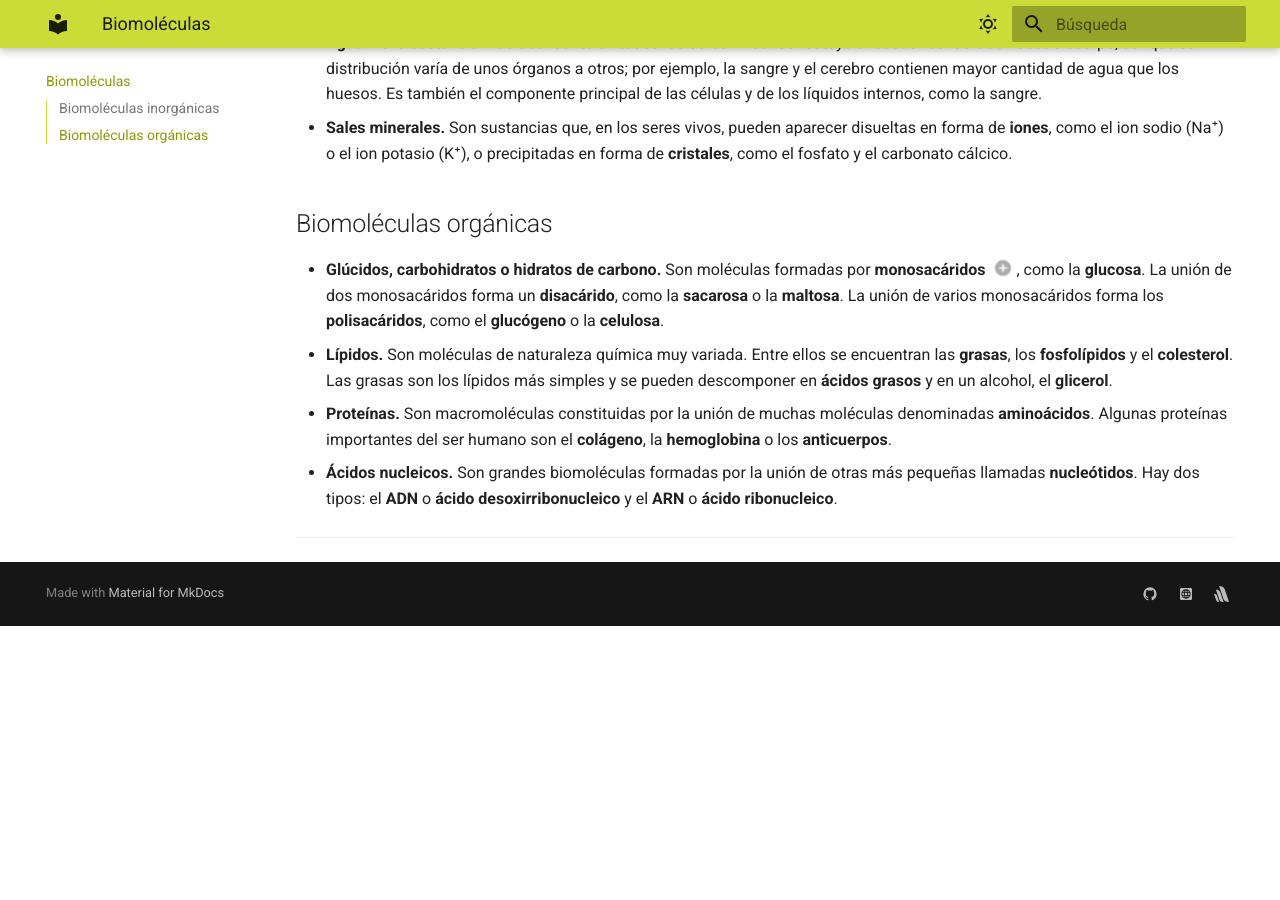
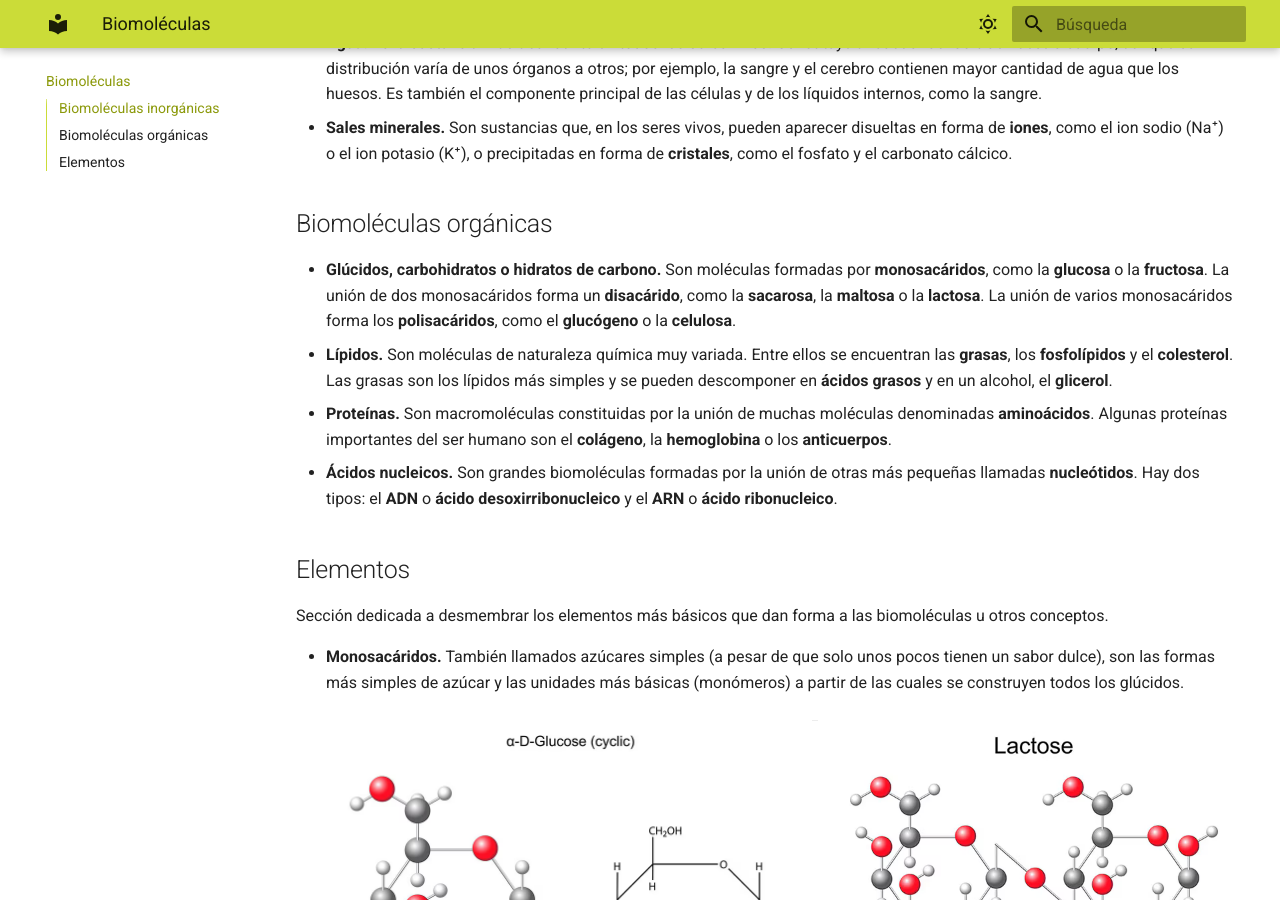
Before and after one commit to AlejandroBM99/mkdocs-biology, an MkDocs documentation site: the page built from docs/organization/biomolecule.md, in a window 1280 px wide and 900 px high, scrolled down 314 px. Built offline with MkDocs 1.6.1 and Material for MkDocs 9.7.7, drawn with Linux system fonts in a browser that asks for light colours; before the commit the page ends 940 px from its top, so only the background shows below that.

Commit message:
progress

```diff
--- a/docs/organization/biomolecule.md
+++ b/docs/organization/biomolecule.md
@@ -9,13 +9,18 @@ Las biomoléculas son moléculas formadas por bioelementos. Se dividen en biomol
 
 ## Biomoléculas orgánicas
 
-<div class="annotate" markdown>
-* **Glúcidos, carbohidratos o hidratos de carbono.** Son moléculas formadas por **monosacáridos** (1), como la **glucosa**. La unión de dos monosacáridos forma un **disacárido**, como la **sacarosa** o la **maltosa**. La unión de varios monosacáridos forma los **polisacáridos**, como el **glucógeno** o la **celulosa**.
+* **Glúcidos, carbohidratos o hidratos de carbono.** Son moléculas formadas por **monosacáridos**, como la **glucosa** o la **fructosa**. La unión de dos monosacáridos forma un **disacárido**, como la **sacarosa**, la **maltosa** o la **lactosa**. La unión de varios monosacáridos forma los **polisacáridos**, como el **glucógeno** o la **celulosa**.
 * **Lípidos.** Son moléculas de naturaleza química muy variada. Entre ellos se encuentran las **grasas**, los **fosfolípidos** y el **colesterol**. Las grasas son los lípidos más simples y se pueden descomponer en **ácidos grasos** y en un alcohol, el **glicerol**.
 * **Proteínas.** Son macromoléculas constituidas por la unión de muchas moléculas denominadas **aminoácidos**. Algunas proteínas importantes del ser humano son el **colágeno**, la **hemoglobina** o los **anticuerpos**.
 * **Ácidos nucleicos.** Son grandes biomoléculas formadas por la unión de otras más pequeñas llamadas **nucleótidos**. Hay dos tipos: el **ADN** o **ácido desoxirribonucleico** y el **ARN** o **ácido ribonucleico**.
-</div>
 
-1.  También llamados **azúcares simples**, son las formas más simples de azúcar, y las unidades más básicas (monómeros) a partir de las cuales se construyen todos los glúcidos.
+## Elementos
+
+Sección dedicada a desmembrar los elementos más básicos que dan forma a las biomoléculas u otros conceptos.
+
+* **Monosacáridos.** También llamados azúcares simples (a pesar de que solo unos pocos tienen un sabor dulce), son las formas más simples de azúcar y las unidades más básicas (monómeros) a partir de las cuales se construyen todos los glúcidos.
+
+![glucose.png](../img/glucose.png "Monosacárido"){width=500, align=left}
+![lactose.png](../img/lactose.png "Disacárido"){width=400, align=right}
 
 ---
```
Also changed, not shown: docs/cell/cell.md (+7 -6 lines), docs/img/glucose.png (added), docs/img/lactose.png (added).
